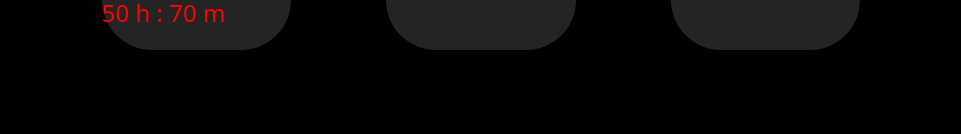
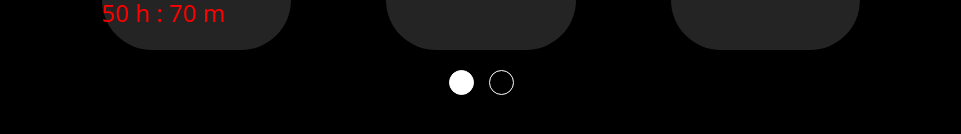
Before and after one commit to ahmed-rmdan/TODO__TIMETRRACKER-APP, a website built with Vite: page TODO-APP/index.html in a window 1280 px wide. Shown: the part 1048-1182 px from the top of the page, without its empty margins (159-1120 px from the left). Built offline with nearby package versions, Linux system fonts and the light colour scheme.

Commit message:
finish tap ui

```diff
--- a/TODO-APP/index.html
+++ b/TODO-APP/index.html
@@ -69,6 +69,21 @@
 
        </div>
    </div>
+   <div class="taps">
+        <div class="tap-container">
+             <button class="tap-fill">
+
+             </button>
+
+        </div>
+        <div class="tap-container">
+             <button class="tap">
+
+             </button>
+
+        </div>
+
+   </div>
     <script type="module" src="/src/main.ts"></script>
   </body>
 </html>
--- a/TODO-APP/src/style.css
+++ b/TODO-APP/src/style.css
@@ -171,3 +171,32 @@ flex-direction: column;
   height: 100%;
 transform: rotate(180deg);
 }
+.taps{
+  margin-top: -90px;
+  display: flex;
+flex-direction: row;
+  justify-content: center;
+  align-items: center;
+ width: 50%;
+ height: 50px;
+ gap: 15px;
+}
+.tap{
+  border-radius: 50%;
+width: 25px;
+height: 25px;
+background-color: black;
+border: 1px solid white;
+
+}
+.tap-container{
+  height: 100%;
+  width: 1fr;
+}
+.tap-fill{
+    border-radius: 50%;
+width: 25px;
+height: 25px;
+background-color: white;
+border: 1px solid white;
+}
```
